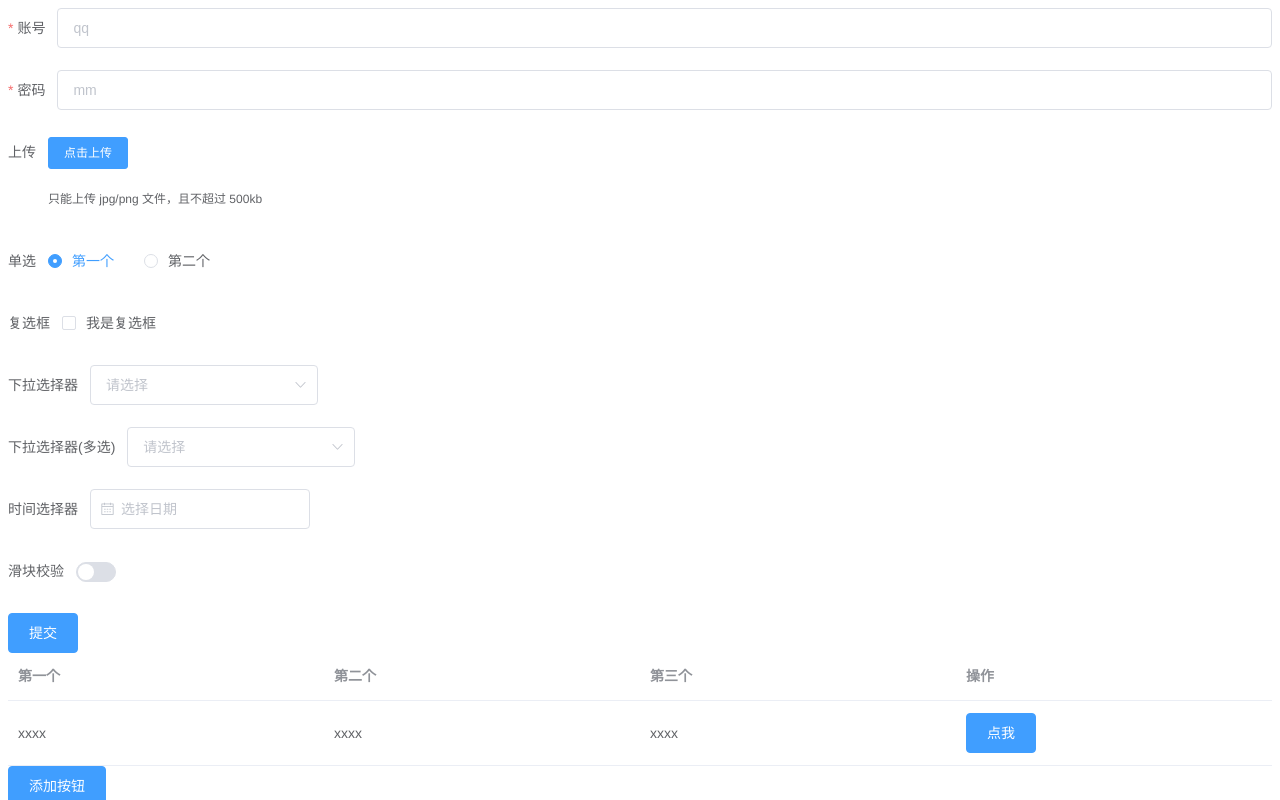
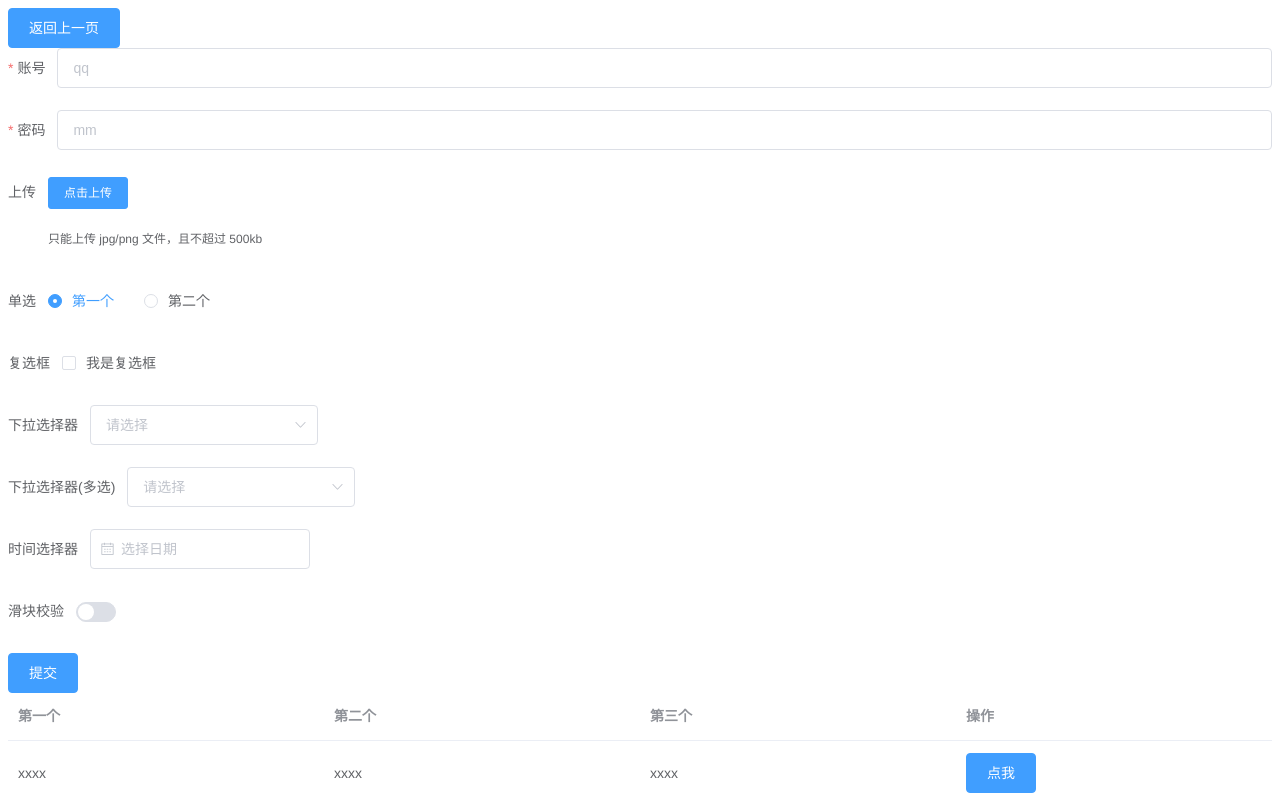
Before and after one commit to Sgxj-nb/Vue3.0, a Vue app in the folder vite-project/: page /#/views/zujian in a window 1280 px wide. Shown: the top 800 px of the page. Built offline with nearby package versions, Linux system fonts and the light colour scheme.

Commit message:
提交代码

```diff
--- a/vite-project/src/views/zujian.vue
+++ b/vite-project/src/views/zujian.vue
@@ -1,6 +1,7 @@
 <template>
   <!-- 表单校验 -->
   <div>
+    <el-button type="primary" @click="router.go(-1)">返回上一页</el-button>
     <div>
       <el-form :model="uploadFormData" :rules="rules" ref="uploadForm">
         <el-form-item label="账号" prop="name">
@@ -137,6 +138,7 @@
 </template>
 <script lang="ts">
 import { ref, reactive, defineComponent, toRef, toRefs } from 'vue';
+import { useRouter } from 'vue-router';
 import { login, un } from '../utils/request';
 import Dlp from '../components/dol.vue';
 import Frominfo from '../components/from.vue';
@@ -147,6 +149,7 @@ export default defineComponent({
     Frominfo
   },
   setup() {
+    const router = useRouter();
     const uploadObj = {
       name: '',
       code: '',
@@ -293,7 +296,8 @@ export default defineComponent({
       add,
       rules,
       uploadForm,
-      beforeupload
+      beforeupload,
+      router
     };
   }
 });
```
